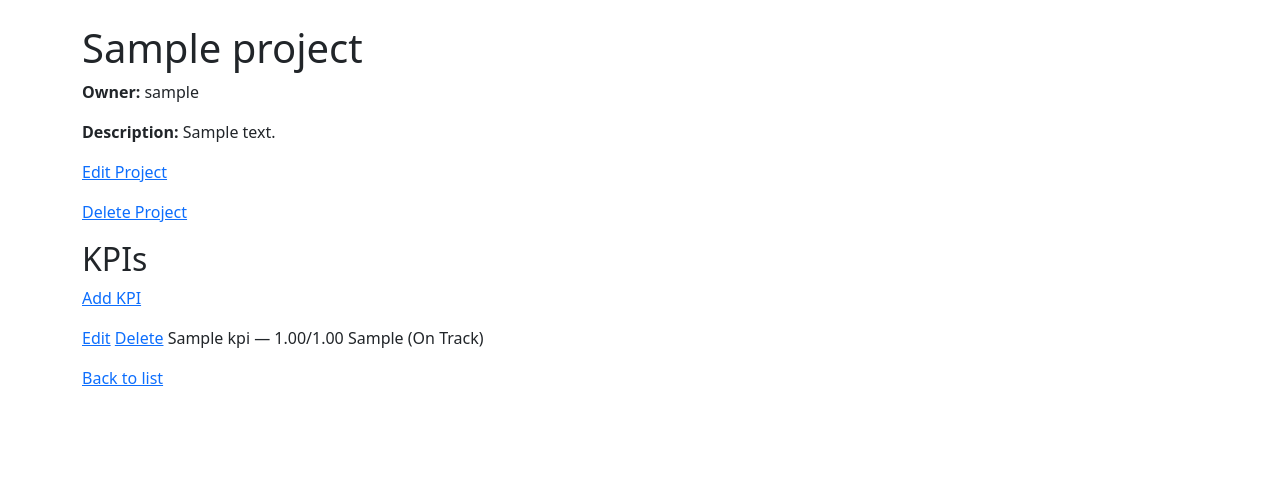
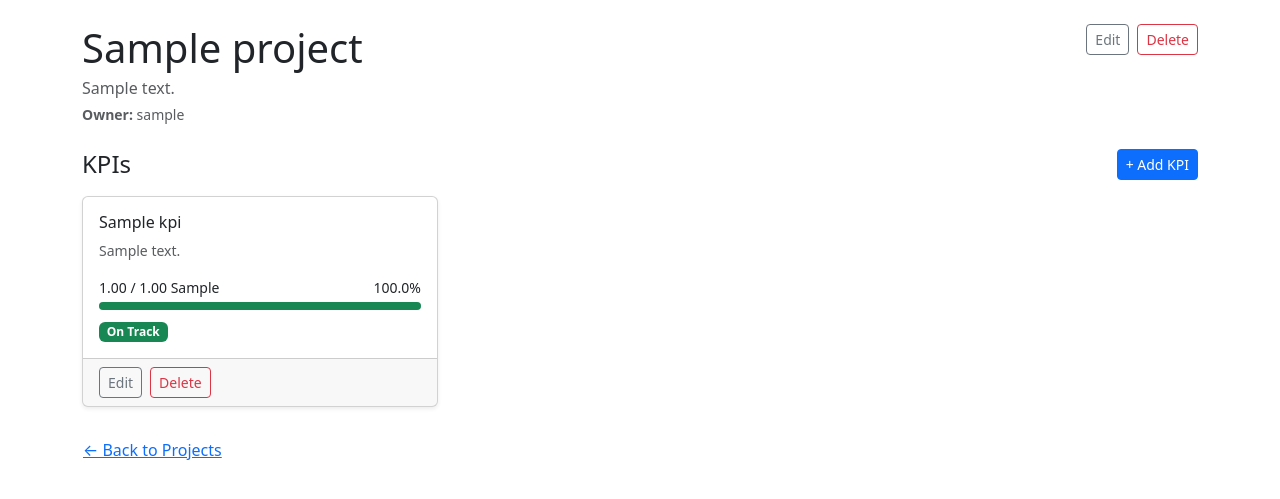
Before and after one commit to Shounak99/KPI_PLATFORM_APP, a Django app: page /projects/1/ in a window 1280 px wide. Shown: the part 56-555 px from the top of the page. Run offline with Django 5.2, Linux system fonts and the light colour scheme; a user stored in the database is signed in; tables that the repository leaves empty hold one stand-in row (values such as "Sample post").

Commit message:
Added UI styles for projects and kpis

```diff
--- a/projects/templates/projects/project_detail.html
+++ b/projects/templates/projects/project_detail.html
@@ -3,40 +3,69 @@
 {% block title %}{{ project.name }}{% endblock %}
 
 {% block content %}
-    <h1>{{ project.name }}</h1>
-    <p><strong>Owner:</strong> {{ project.owner }}</p>
-    <p><strong>Description:</strong> {{ project.description }}</p>
-    <p>
+<div class="d-flex justify-content-between align-items-start mb-4">
+  <div>
+    <h1 class="mb-1">{{ project.name }}</h1>
+    <p class="text-muted mb-1">{{ project.description }}</p>
+    <p class="text-muted small mb-0"><strong>Owner:</strong> {{ project.owner }}</p>
+  </div>
   {% if not request.user.is_viewer %}
-      <a href="{% url 'projects:project_edit' project.pk %}">Edit Project</a>
+  <div class="d-flex gap-2">
+    <a href="{% url 'projects:project_edit' project.pk %}" class="btn btn-outline-secondary btn-sm">Edit</a>
+    <a href="{% url 'projects:project_delete' project.pk %}" class="btn btn-outline-danger btn-sm">Delete</a>
+  </div>
   {% endif %}
-    </p>
-    <p>
+</div>
+
+<div class="d-flex justify-content-between align-items-center mb-3">
+  <h4 class="mb-0">KPIs</h4>
   {% if not request.user.is_viewer %}
-      <a href="{% url 'projects:project_delete' project.pk %}"
-        >Delete Project</a
-      >
+    <a href="{% url 'kpis:kpi_create' project.pk %}" class="btn btn-primary btn-sm">+ Add KPI</a>
   {% endif %}
-    </p>
-    <h2>KPIs</h2>
-    <p>{% if not request.user.is_viewer %}
-        <a href="{% url 'kpis:kpi_create' project.pk %}">Add KPI</a>
-    {% endif %}</p>
+</div>
 
+<div class="row row-cols-1 row-cols-md-2 row-cols-lg-3 g-4">
   {% for kpi in project.kpis.all %}
-    <p>
-      {% if not request.user.is_viewer %}  <a href="{% url 'kpis:kpi_edit' project.pk kpi.pk %}">Edit</a>  {% endif %}
+  <div class="col">
+    <div class="card h-100 shadow-sm">
+      <div class="card-body">
+        <h6 class="card-title">{{ kpi.name }}</h6>
+        <p class="card-text text-muted small">{{ kpi.description|truncatewords:12 }}</p>
+        <div class="mb-2">
+          <div class="d-flex justify-content-between small mb-1">
+            <span>{{ kpi.actual_value }} / {{ kpi.target_value }} {{ kpi.unit }}</span>
+            <span>{{ kpi.progress_percent }}%</span>
+          </div>
+          <div class="progress" style="height: 8px;">
+            <div class="progress-bar
+              {% if kpi.status == 'on_track' %}bg-success
+              {% elif kpi.status == 'at_risk' %}bg-warning
+              {% else %}bg-danger{% endif %}"
+              style="width: {{ kpi.progress_percent }}%">
+            </div>
+          </div>
+        </div>
+        <span class="badge
+          {% if kpi.status == 'on_track' %}bg-success
+          {% elif kpi.status == 'at_risk' %}bg-warning text-dark
+          {% else %}bg-danger{% endif %}">
+          {{ kpi.get_status_display }}
+        </span>
+      </div>
       {% if not request.user.is_viewer %}
-<a href="{% url 'kpis:kpi_delete' project.pk kpi.pk %}">Delete</a>
+      <div class="card-footer d-flex gap-2">
+        <a href="{% url 'kpis:kpi_edit' project.pk kpi.pk %}" class="btn btn-outline-secondary btn-sm">Edit</a>
+        <a href="{% url 'kpis:kpi_delete' project.pk kpi.pk %}" class="btn btn-outline-danger btn-sm">Delete</a>
+      </div>
       {% endif %}
+    </div>
+  </div>
+  {% empty %}
+  <div class="col-12">
+    <p class="text-muted">No KPIs yet.</p>
+  </div>
+  {% endfor %}
+</div>
 
-      {{ kpi.name }} — {{ kpi.actual_value }}/{{ kpi.target_value }}
-      {{ kpi.unit }} ({{ kpi.get_status_display }})
-    </p>
-    {% empty %}
-    <p>No KPIs yet.</p>
-    {% endfor %}
-
-    <a href="{% url 'projects:project_list' %}">Back to list</a>
-
+<a href="{% url 'projects:project_list' %}" class="btn btn-link mt-4 ps-0">← Back to Projects</a>
 {% endblock %}
```
Also changed, not shown: projects/templates/projects/project_list.html (+27 -7 lines). Lines whose indentation alone changed are shown as unchanged.
